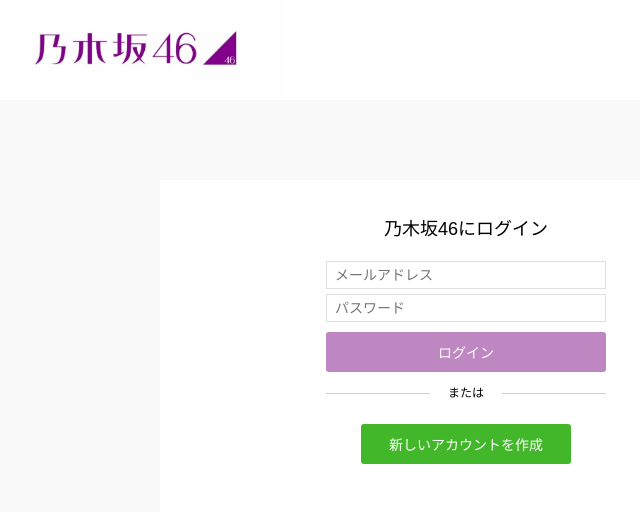
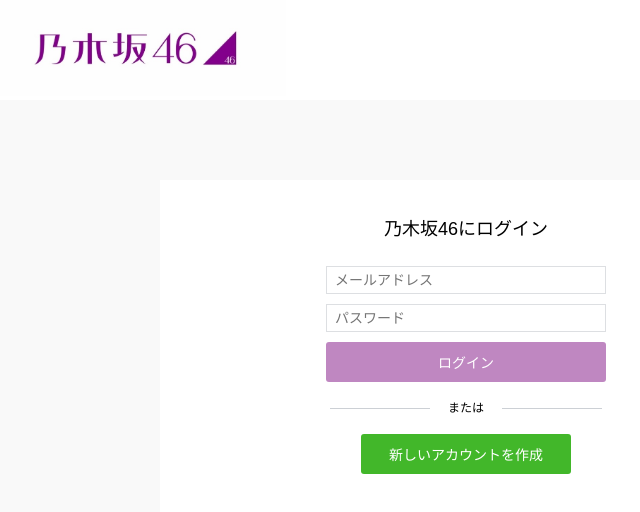
Before and after one commit to kyousay/nogizaka-dictionary, a React (Create React App) app in the folder client/: page /Login in a window 1280 px wide. Shown: the top 512 px of the page, without its empty margins (174-814 px from the left). Built offline with nearby package versions, Linux system fonts and the light colour scheme.

Commit message:
atoms作成

```diff
--- /dev/null
+++ b/client/src/components/Atoms/Button.tsx
@@ -0,0 +1,25 @@
+import React from 'react'
+import styled from 'styled-components'
+
+interface ButtonProps {
+    [k: string]: any
+}
+
+const ButtonElement = styled.button<ButtonProps>`
+    font-size: 1.4rem;
+    color: #fff;
+    border: none;
+    border-radius: 3px;
+    width: ${props => props.styled.width};
+    padding: ${props => props.styled.padding};
+    background-color: ${props => props.styled.bgColor};
+`
+
+const Button : React.FC<ButtonProps> = ({
+    children,
+    onClick,
+    styled,
+    ...props
+}) => <ButtonElement styled={styled} onClick={onClick} {...props}>{children}</ButtonElement>
+
+export default Button
--- /dev/null
+++ b/client/src/components/Atoms/Img.tsx
@@ -0,0 +1 @@
+import React from 'react'
--- a/client/src/components/Atoms/Input.tsx
+++ b/client/src/components/Atoms/Input.tsx
@@ -12,17 +12,19 @@
     font-size: ${props => props.styled.font_size};
 `
 
-const InputPresenter: React.FC<InputProps> = ({
+/*
+<input>要素を直に作らないで関数のreturnにする理由は、
+・型制約をつけやすいこと
+
+*/
+
+
+const Input: React.FC<InputProps> = ({
     type = 'text',
     name,
-    style,
+    styled,
+    onChange,
     ...props
-}) => {
-    return <InputElement type={type} name={name} styled={style} {...props}/>
-}
-
-const Input: React.FC<InputProps> = ({
-    ...props
-}) => <InputPresenter {...props}/>
+}) => <InputElement type={type} name={name} styled={styled} onChange={onChange} {...props}/>
 
 export default Input
--- /dev/null
+++ b/client/src/components/Atoms/Paragragh.tsx
@@ -0,0 +1,44 @@
+import React from 'react'
+import styled from 'styled-components'
+
+interface ParagraghProps {
+    [k : string] : any
+}
+
+const ParagraghElement = styled.p<ParagraghProps>`
+    font-size: ${props => props.styled.font_size};
+    font-weight: ${props => props.styled.font_weight};
+    text-align: ${props => props.styled.text_align};
+`
+
+const AttachLineWrapper = styled.div<ParagraghProps>`
+        position: relative;
+        overflow: hidden;
+        width: ${props => props.styled.wrapperWidth};
+        &::before,&::after {
+            content: '';
+            position: absolute;
+            top: 50%;
+            translateY: -50%;
+            width: ${props => props.styled.lineWidth};
+            border-bottom: 1px solid #ccd0d5;
+        }
+        &::before {
+            right: 63%;
+        }
+        &::after {
+            left: 63%;
+        }
+    `
+
+const Paragragh : React.FC<ParagraghProps> = ({
+    styled,
+    children,
+    ...props
+}) => <ParagraghElement styled={styled} {...props}>{children}</ParagraghElement>
+
+const ParagraghWidthLineFactory : React.FC<ParagraghProps> = props =>  <AttachLineWrapper {...props}>{props.presenter({...props})}</AttachLineWrapper>
+
+export const Line : React.FC<ParagraghProps> = props => ParagraghWidthLineFactory({presenter: Paragragh, ...props});
+
+export default Paragragh
--- a/client/src/components/Atoms/Wrapper.tsx
+++ b/client/src/components/Atoms/Wrapper.tsx
@@ -15,9 +15,9 @@
 
 const Wrapper: React.FC<WrapperProps> = ({
     children,
-    style,
+    styled,
     ...props
-}) => <WrapperElement styled={style} {...props}>{children}</WrapperElement>
+}) => <WrapperElement styled={styled} {...props}>{children}</WrapperElement>
 
 
 export default Wrapper
--- a/client/src/components/parts/Form/FormTitle.tsx
+++ b/client/src/components/parts/Form/FormTitle.tsx
@@ -1,11 +1,6 @@
 import React from 'react'
-import styled from 'styled-components'
-
-const Title = styled.p`
-    font-size: 1.8rem;
-    text-align: center;
-    padding: 18px 0;
-`
+import Paragragh  from '../../Atoms/Paragragh'
+import Wrapper from '../../Atoms/Wrapper'
 
 interface props {
     title : string
@@ -13,7 +8,9 @@
 
 const FormTitle: React.FC<props> = (props) => {
     return(
-        <Title> {props.title}</Title>
+        <Wrapper styled={{padding: '18px 0'}}>
+            <Paragragh styled={{font_size: '1.8rem', text_align: 'center'}}>{props.title}</Paragragh>
+        </Wrapper>
     )
 }
 
--- a/client/src/components/parts/Form/InputPanel.tsx
+++ b/client/src/components/parts/Form/InputPanel.tsx
@@ -1,35 +1,14 @@
 import React, {useState} from 'react'
 import styled from 'styled-components'
-import { Button } from '../../../style/commonStyle'
+import Button from '../../Atoms/Button'
 import { DataType } from '../../../actions/login/loginActions'
 import Input  from '../../Atoms/Input'
 import Wrapper from '../../Atoms/Wrapper'
+import {Line} from '../../Atoms/Paragragh'
 
 const Form = styled.form`
     margin: 0 auto;
     text-align: center;
-`
-
-const Navi = styled.p`
-    position: relative;
-    overflow: hidden;
-    width: 280px;
-    margin: 10px auto 0;
-    text-align: center;
-    font-size: 1.2rem;
-    &::before,&::after {
-        content: '';
-        position: absolute;
-        top: 50%;
-        width: 300px;
-        border-bottom: 1px solid #ccd0d5;
-    }
-    &::before {
-        right: 63%;
-    }
-    &::after {
-        left: 63%;
-    }
 `
 
 const inputStyle = {
@@ -77,17 +56,21 @@
     return(
         <>
             <Form onSubmit={(e : React.FormEvent<HTMLElement>) => submitForm(e)}>
-                <Wrapper styled={{margin:'5px'}}>
+                <Wrapper styled={{margin:'10px'}}>
                     <Input type="email" placeholder="メールアドレス" value={value.email} onChange={(e : React.ChangeEvent<HTMLInputElement>) => setValue({...value, email:e.target.value})}
                     styled={{...inputStyle}} />
                 </Wrapper>
-                <Wrapper styled={{margin:'5px'}}>
+                <Wrapper styled={{margin:'10px'}}>
                     <Input type="password" placeholder="パスワード" value={value.password} onChange={(e : React.ChangeEvent<HTMLInputElement>) => setValue({...value, password:e.target.value})}
                     styled={{...inputStyle}} />
                 </Wrapper>
-                <Button styled={{width:"280",bgColor:"#bf87c1"}}>{props.main}</Button>
+                <Wrapper styled={{margin: '10px'}}>
+                    <Button styled={{width:"280px",bgColor:"#bf87c1",padding: '10px 0px'}}>{props.main}</Button>
+                </Wrapper>
             </Form>
-                <Navi>または</Navi>
+                <Wrapper styled={{margin: '20px 0 0 0', display:'flex', justify_content: 'center'}}>
+                    <Line styled={{lineWidth:'100px', wrapperWidth: '280px',text_align: 'center',font_size: '1.2rem'}}>または</Line>
+                </Wrapper>
                 <Wrapper styled={{margin: '20px', display:'flex', justify_content:'center', align_items: 'center'}}>
                     <Button styled={{bgColor:"#42b72a",padding: "10px 28px"}} onClick={() => props.tabChange(tab)}>{props.sub}</Button>
                 </Wrapper>
--- a/client/src/style/BaseStyle.tsx
+++ b/client/src/style/BaseStyle.tsx
@@ -10,8 +10,12 @@
     html * {
         box-sizing: border-box;
     }
-    a:hover {
+    a:hover, button:hover {
         opacity: 0.8;
         cursor: pointer;
     }
+
+    a, button, input {
+        outline: none;
+    }
 `
```
Also changed, not shown: client/src/components/Atoms/Heading.tsx (added, +39 -0 lines).
